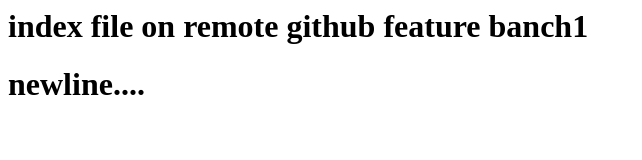
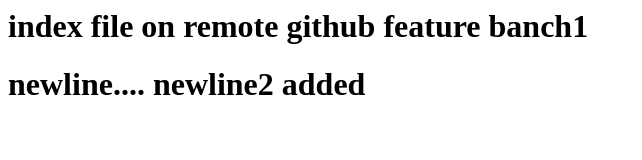
Before and after one commit to Nisharyrp/Demo1, a plain HTML site: page index.html in a window 1280 px wide. Shown: the whole page, without its empty margins (0-642 px from the left). Drawn offline with Linux system fonts and the light colour scheme.

Commit message:
Update index.html

```diff
--- a/index.html
+++ b/index.html
@@ -1,2 +1,3 @@
 <h1>index file on remote github feature banch1<h1>
   newline....
+  newline2 added
```
